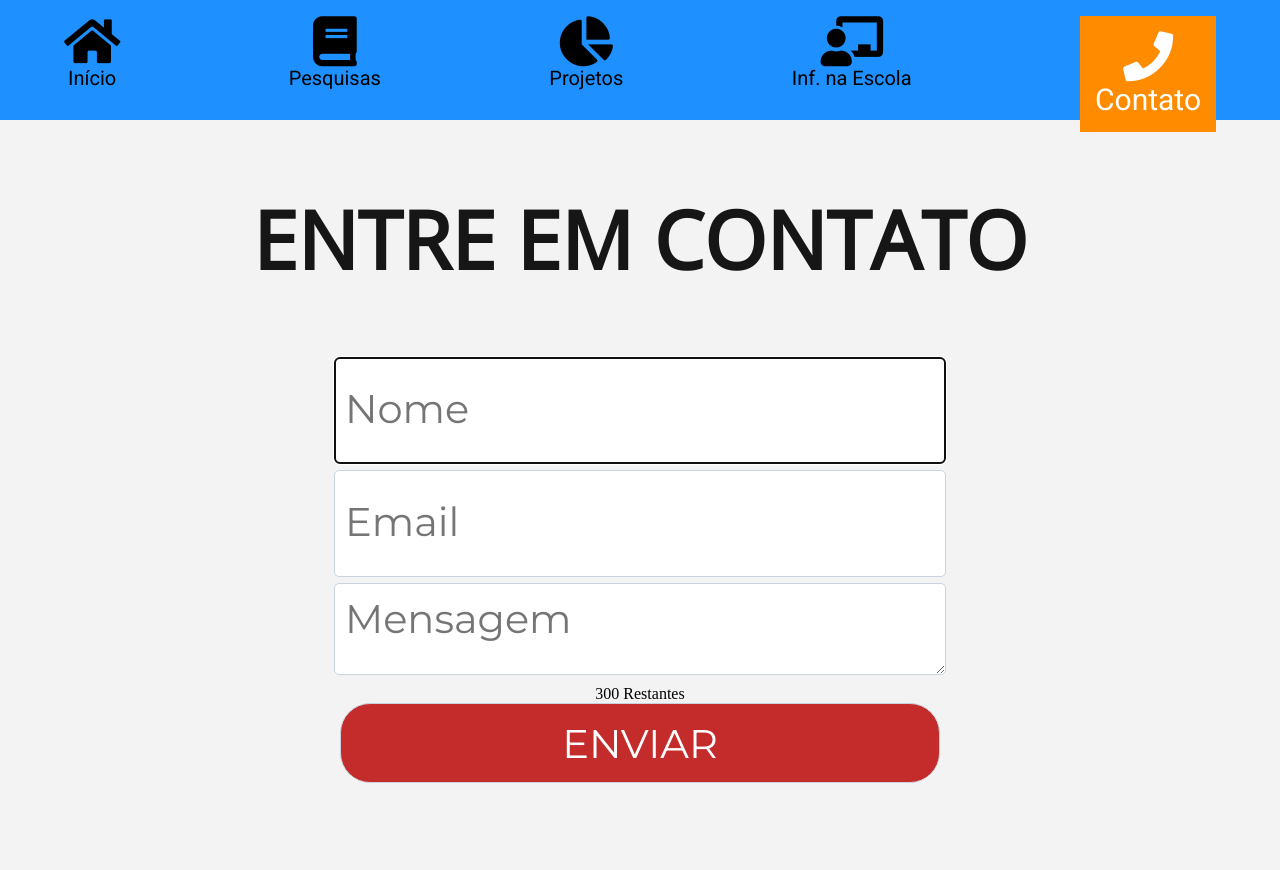
After one commit to GustavoRieper/Portfolio_Gustavo, a PHP site: page /contato.php in a window 1280 px wide. The commit adds this page. Run offline with PHP 8.4, Linux system fonts and the light colour scheme; some libraries are stand-ins or nearby versions.

Commit message:
Desenvolvimento da tela de Contato
Validação e funcionamento da tela de contato.

```diff
--- /dev/null
+++ b/Paginas/CSS/contato.css
@@ -0,0 +1,86 @@
+@import url('https://fonts.googleapis.com/css?family=Open+Sans');
+body{
+    margin: 0px;
+    background-color: #f3f3f3;
+}
+
+
+#t3{
+    height: 750px;
+    background-color: #f3f3f3;
+    text-align: center;
+}
+#txt_t3 p{
+    margin: 0;
+    font-family: 'Open Sans', sans-serif;
+    font-size: 40px;
+    padding-top: 5%;
+    color: #161616;
+    font-weight: bold;
+}
+#form{
+    text-align: center;
+    margin-top: 5%;
+}
+
+#Divformulario{
+    display: flex !important;
+    flex-direction: column !important;
+    flex-wrap: nowrap !important;
+    width: auto !important;
+    justify-content: center !important;
+    align-items: center !important;
+}
+
+#form input, #msg{
+    margin-bottom: 1%;
+    padding: 10px 0px 15px 10px;
+    border-radius: 5px;
+    border-style: none;
+    font-family: 'Montserrat', sans-serif;
+    border: 1px solid #C9D3DD;
+    width: 300px;
+}
+
+#msg{
+     padding: 10px 0px 0px 10px !important;
+}
+#btn_enviar{
+    padding: 15px 50px 20px 50px !important;
+    background-color: #c42b2b;
+    color: #fff;
+    font-family: 'Montserrat', sans-serif;
+    cursor: pointer;
+    border-radius: 30px !important;
+    font-size: 13px;
+}
+#btn_enviar:hover{
+    background-color: #2ABB49;
+}
+#msg_sucess{
+    font-family: 'Montserrat', sans-serif;
+    font-size: 15px;
+}
+
+@media only screen and (max-width: 1300px) {
+    #txt_t3 p{
+        margin: 0;
+        font-family: 'Open Sans', sans-serif;
+        font-size: 80px;
+        padding-top: 5%;
+        color: #161616;
+        font-weight: bold;
+    }
+    #form input, #msg{
+        margin-bottom: 1%;
+        padding: 10px 0px 15px 10px;
+        border-radius: 5px;
+        border-style: none;
+        font-family: 'Montserrat', sans-serif;
+        border: 1px solid #C9D3DD;
+        width: 600px;
+        height: 80px;
+        font-size: 40px;
+    }
+
+}
--- /dev/null
+++ b/contato.php
@@ -0,0 +1,77 @@
+<!DOCTYPE html>
+<html>
+    <head>
+        <title>Construtora Galdino | Contato</title>
+        <link rel="stylesheet" type="text/css" href="Paginas/CSS/contato.css">
+        <link rel="shortcut icon" type="image/png" href="IMG/logo_black.png"/>
+        <script>
+                $(document).ready(function(){
+            $('#form').submit(function(){
+
+                var dados = $(this).serialize();
+                // dados = "nome=" + nome.value + "&email=" + email.value;
+
+                $.ajax({
+                    type: "POST",
+                    url: "admin/contato.php",
+                    data: dados,
+                    success: function(RESPOSTA_PHP)
+                    {
+                        RESULTADO.innerHTML = RESPOSTA_PHP;
+                    }
+                });
+
+                return false; // Usado para não dar um refresh.
+            });
+
+
+        });
+        </script>
+        <script>
+            function limite_textarea(valor) {
+                quant = 300;
+                total = valor.length;
+                if(total <= quant) {
+                    resto = quant - total;
+                    document.getElementById('cont').innerHTML = resto;
+                } else {
+                    document.getElementById('texto').value = valor.substr(0,quant);
+                }
+            }
+        </script>
+        <style>
+            #contato{
+            height: auto;
+            width: auto;
+            font-size: 30px;
+            transition: all 0.5s;
+            background-color: darkorange;
+            color: #FFF !important;
+            padding: 15px;
+            }
+        </style>
+    </head>
+
+    <body>
+        <?php include 'menu-principal.php'?>
+        <div id="t3">
+            <div id="txt_t3">
+                <p>ENTRE EM CONTATO</p>
+            </div>
+                <div id="Divformulario">
+                    <form method="post" action="admin/contato.php" id="form">
+                        <input type="text" name="nome" id="nome" placeholder="Nome" size="40px" required autocomplete="off" autofocus><br>
+
+                        <input type = "email" name="email"   id="email" placeholder="Email" size="40px"  required autocomplete="off"><br>
+
+                        <textarea name="msg" id="msg" placeholder="Mensagem" rows="10" cols="39" wrap="virtual" maxlength="300" required autocomplete="off" onkeyup="limite_textarea(this.value)" id="texto"></textarea><br>
+                        <span id="cont">300 </span> <span id="restante">Restantes</span> <br>
+
+                        <div id="RESULTADO"></div>
+                        <input type="submit" id="btn_enviar" value="ENVIAR"><br>
+                    </form>
+                </div>
+            <br>
+        </div>
+    </body>
+</html>
--- a/menu-principal.php
+++ b/menu-principal.php
@@ -66,7 +66,7 @@
         <a href="">
             <li id="infescola"><i class="fas fa-chalkboard-teacher"></i><br>Inf. na Escola</li>
         </a>
-        <a href="">
+        <a href="contato.php">
             <li id="contato"><i class="fas fa-phone"></i><br>Contato</li>
         </a>
     </ul>
```
Also changed, not shown: admin/contato.php (added, +40 -0 lines).
